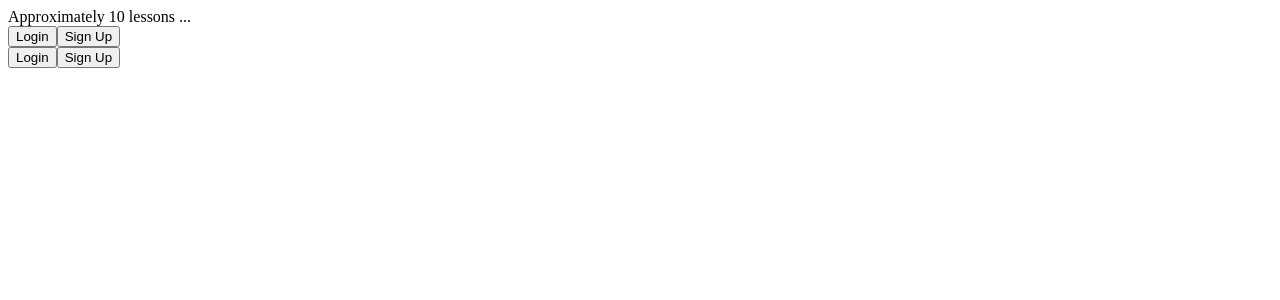
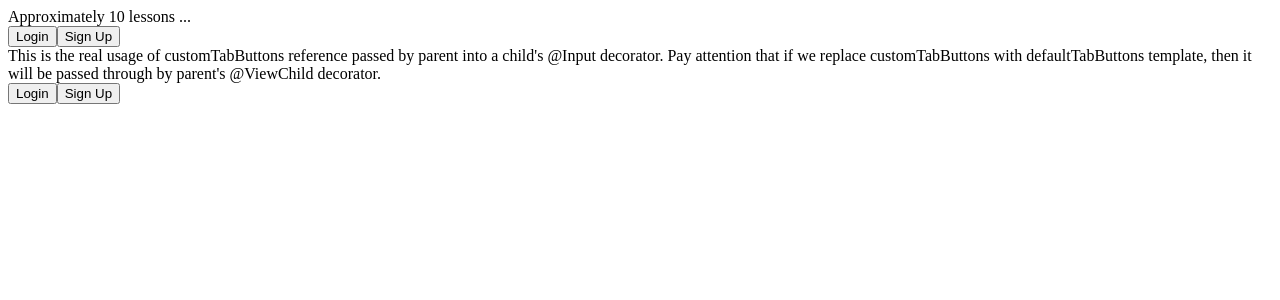
Before and after one commit to zeev512/ng-template-old, an Angular app: page / in a window 1280 px wide. Shown: the top 300 px of the page. Built offline with nearby package versions, Linux system fonts and the light colour scheme.

Commit message:
Using @Input and @ViewChild decorators to manipulate with different templates

```diff
--- a/src/app/app.component.ts
+++ b/src/app/app.component.ts
@@ -23,10 +23,23 @@ The motivvation to do that is to create a more customizable component, where we
 parameter or configuration object. we can also pass a template as an input parameter.
 
 III. Example 3.
-Let's take for example a tab container, where we would like to give the user of the component the possibility of
-configuring the look and feel of the tab buttons.
-Here is how that would look like, we would start by defining the custom template for the buttons in the parent component.
-And then on the tab container component, we could define an input property which is also a template named headerTemplate
+Let's take for example a tab container, where we would like to give the user of the component the possibility
+of configuring the look and feel of the tab buttons.
+Here is how that would look like, we would start by defining the custom template for the buttons
+in the parent component (this is #customTabButtons template reference).
+And then on the tab container component, we could define an input property which is also a template named headerTemplate.
+A couple of things are going on here, in this final combined example.
+Let's break this down:
+- There is a default template defined for the tab buttons, called defaultTabButtons.
+- This template will be used only if the input property headerTemplate remains undefined.
+- If the property is de ned, then the custom input template passed via headerTemplate will be used to display the buttons instead.
+- The headers template is instantiated inside a ng-container placeholder, using the ngTemplateOutlet property.
+- The decision of which template to use (default or custom) is taken using a ternary expression,
+  but if that logic was complex we could also delegate this to a controller method.
+
+The end result of this design is that the tab container will display a
+default look and feel for the tab buttons if no custom template is
+provided, but it will use the custom template if its available.
 */
 @Component({
 	selector: 'app-root',
@@ -52,6 +65,10 @@ And then on the tab container component, we could define an input property which
 		<!-- Example 3 -->
 		<div>
 		<ng-template #customTabButtons>
+			<div>This is the real usage of customTabButtons reference passed by parent into a child's @Input decorator.
+				Pay attention that if we replace customTabButtons with defaultTabButtons template, then it will be
+				passed through by parent's @ViewChild decorator.
+			</div>
 			<div class="custom-class">
 				<button class="tab-button" (click)="login()">
 					{{loginText}}
@@ -61,7 +78,7 @@ And then on the tab container component, we could define an input property which
 				</button>
 			</div>
 		</ng-template>
-		<tab-container [headerTemplate]="defaultTabButtons"></tab-container>
+		<tab-container [headerTemplate]="customTabButtons"></tab-container>
 		</div>
 		`
 })
@@ -70,6 +87,8 @@ export class AppComponent implements OnInit {
 	loginText = 'Login';
 	signUpText = 'Sign Up';
 	lessons = ['Lesson 1', 'Lessons 2'];
+	totalEstimate = 10;
+	ctx = {estimate: this.totalEstimate};
 
 	@ViewChild('defaultTabButtons')
 	private defaultTabButtonsTpl: TemplateRef<any>;
@@ -86,7 +105,4 @@ export class AppComponent implements OnInit {
 		console.log('Sign Up');
 	}
 
-	totalEstimate = 10;
-	ctx = {estimate: this.totalEstimate};
-
 }
--- a/src/app/app.module.ts
+++ b/src/app/app.module.ts
@@ -1,11 +1,8 @@
 import { BrowserModule } from '@angular/platform-browser';
 import { NgModule } from '@angular/core';
-
 import { AppComponent } from './app.component';
-
 import 'rxjs/add/observable/of';
 import { TabContainerComponent } from './tab-container/tab-container.component';
-
 
 @NgModule({
 	declarations: [
```
Lines whose indentation alone changed are shown as unchanged.
